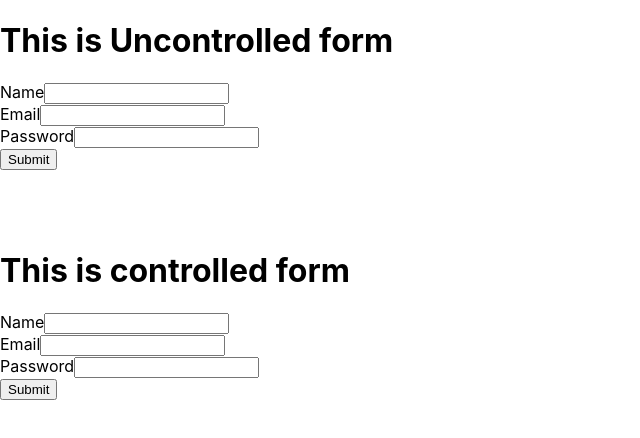
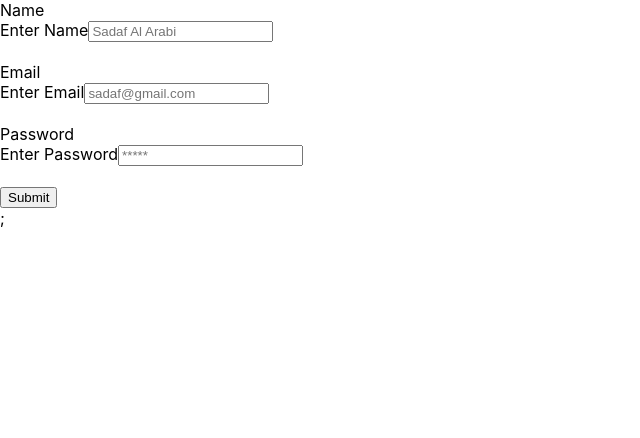
Before and after one commit to Sadaaf/react-style-forms, a React (Create React App) app: page / in a window 1280 px wide. Shown: the top 438 px of the page, without its empty margins (0-640 px from the left). Built offline with nearby package versions, Linux system fonts and the light colour scheme.

Commit message:
Creating react style form

```diff
--- a/package.json
+++ b/package.json
@@ -6,6 +6,7 @@
     "@testing-library/jest-dom": "^5.17.0",
     "@testing-library/react": "^13.4.0",
     "@testing-library/user-event": "^13.5.0",
+    "prop-types": "^15.8.1",
     "react": "^18.3.1",
     "react-dom": "^18.3.1",
     "react-scripts": "5.0.1",
--- a/src/App.jsx
+++ b/src/App.jsx
@@ -1,18 +1,19 @@
 import React from "react";
 import UnControlledForm from "./forms/uncontrolled";
-import ControlledForm from "./forms/controlled";
+import ControlledForm from "./split-form/index";
 
 class App extends React.Component {
   render() {
     return (
       <div>
-        <h1>This is Uncontrolled form</h1>
+        <ControlledForm />
+        {/* <h1>This is Uncontrolled form</h1>
         <UnControlledForm />
         <br/>
         <br/>
         <br/>
         <h1>This is controlled form</h1>
-        <ControlledForm />
+        <ControlledForm /> */}
       </div>
     );
   }
--- /dev/null
+++ b/src/split-form/index.jsx
@@ -0,0 +1,112 @@
+import React from "react";
+import propTypes from "prop-types";
+
+const TextInput = (props) => (
+  <div className="form-group">
+    <label htmlFor={props.name}>{props.label}</label>
+    <input
+      className="form-control"
+      type={props.type}
+      name={props.name}
+      id={props.name}
+      placeholder={props.placeholder}
+      value={props.value}
+      onChange={props.onChange}
+    />
+  </div>
+);
+
+TextInput.propTypes = {
+  name: propTypes.string.isRequired,
+  label: propTypes.string.isRequired,
+  type: propTypes.string.isRequired,
+  placeholder: propTypes.string.isRequired,
+  value: propTypes.string.isRequired,
+  onChange: propTypes.string.isRequired,
+};
+
+TextInput.defaultProps = {
+  type: "text",
+  label: "",
+  placeholder: "",
+};
+
+const Form = (props) => (
+  <form onSubmit={props.handleForm}>
+    Name
+    <TextInput
+      name="name"
+      label="Enter Name"
+      placeholder="Sadaf Al Arabi"
+      value={props.values.name}
+      onChange={props.handleChange}
+    />
+    <br />
+    Email
+    <TextInput
+      type="email"
+      name="email"
+      label="Enter Email"
+      placeholder="sadaf@gmail.com"
+      value={props.values.email}
+      onChange={props.handleChange}
+    />
+    <br />
+    Password
+    <TextInput
+      type="password"
+      name="password"
+      label="Enter Password"
+      placeholder="*****"
+      value={props.values.password}
+      onChange={props.handleChange}
+    />
+    <br />
+    <button>Submit</button>
+  </form>
+);
+
+Form.propTypes = {
+  values: propTypes.object.isRequired,
+  handleChange: propTypes.func.isRequired,
+  handleSubmit: propTypes.func.isRequired,
+};
+
+class ControlledForm extends React.Component {
+  state = {
+    name: "",
+    email: "",
+    password: "",
+  };
+  handleForm = (event) => {
+    event.preventDefault();
+    console.log(event.target.name.value);
+    console.log(event.target.email.value);
+    console.log(event.target.password.value);
+    event.target.reset();
+    this.setState({ name: "", email: "", password: "" });
+  };
+
+  handleChange = (event) =>
+    this.setState({ [event.target.name]: event.target.value });
+
+  handleSubmit = (event) => {
+    event.preventDefault();
+    this.setState({ name: "", email: "", password: "" });
+    event.target.reset();
+  };
+
+  render() {
+    return (
+      <div>
+        <Form
+          values={this.state}
+          handleChange={this.handleChange}
+          handleSubmit={this.handleSubmit}
+        />
+        ;
+      </div>
+    );
+  }
+}
+export default ControlledForm;
```
Also changed, not shown: src/split-form/text-input.jsx (added), 1 other file (tests, documents, lock files or other folders).
